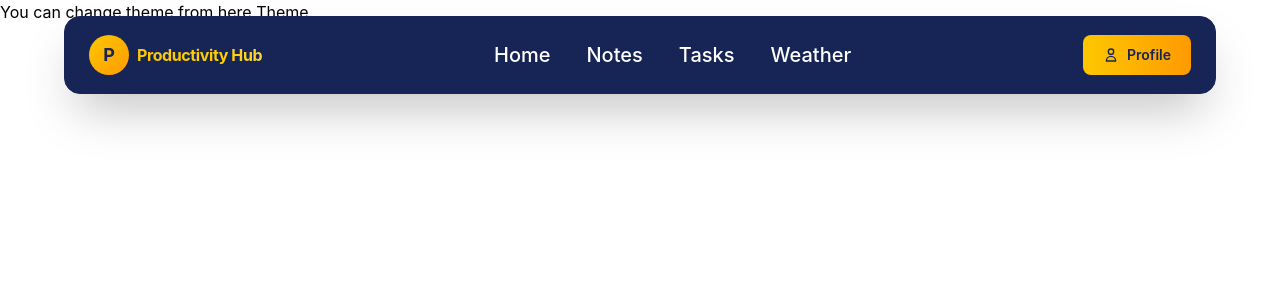
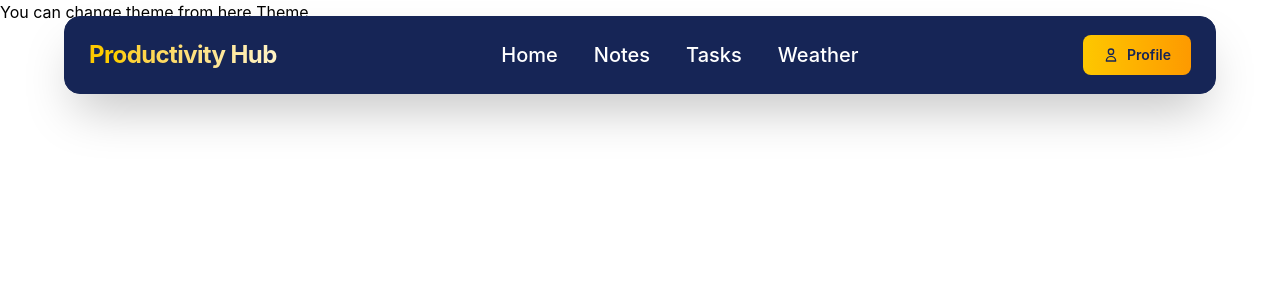
Before and after one commit to snigdhamistry/my-productivity-hub, a React (Vite) app: page /profile in a window 1280 px wide. Shown: the top 300 px of the page. Built offline with nearby package versions, Linux system fonts and the light colour scheme.

Commit message:
small change on the navbar logo

```diff
--- a/src/components/Navbar/NavbarLogo.jsx
+++ b/src/components/Navbar/NavbarLogo.jsx
@@ -2,11 +2,9 @@ import React from 'react'
 import { Link } from 'react-router-dom'
 const NavbarLogo = () => {
        return (
-              <Link to='/' className='flex items-center gap-2 group hover:opacity-80 transition duration-300'>
-                     <div className='w-10 h-10 rounded-full bg-linear-to-br from-yellow-400 to-amber-500 flex items-center justify-center group-hover:shadow-lg group-hover:shadow-yellow-400/50 transition duration-300 shrink-0'>
-                            <span className='text-blue-950 font-bold text-lg'>P</span>
-                     </div>
-                     <div className='hidden sm:block text-base font-bold tracking-tight bg-linear-to-r from-yellow-400 to-amber-300 bg-clip-text text-transparent group-hover:from-yellow-300 group-hover:to-yellow-200 transition duration-300'>
+              <Link to='/' className='flex items-center gap-2 group hover:opacity-100 transition duration-300'>
+
+                     <div className='hidden sm:block text-2xl font-bold tracking-tight bg-linear-to-r from-yellow-400 to-amber-100 bg-clip-text text-transparent group-hover:from-yellow-300 group-hover:to-orange-300 transition duration-300'>
                             Productivity Hub
                      </div>
               </Link>
```
